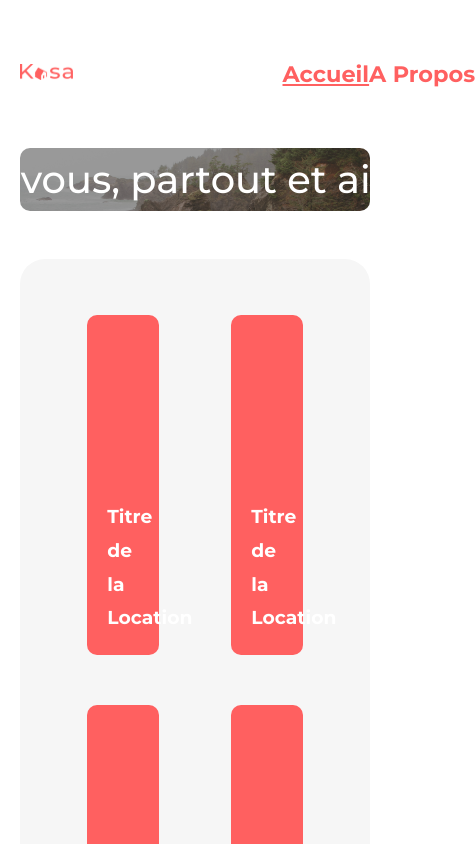
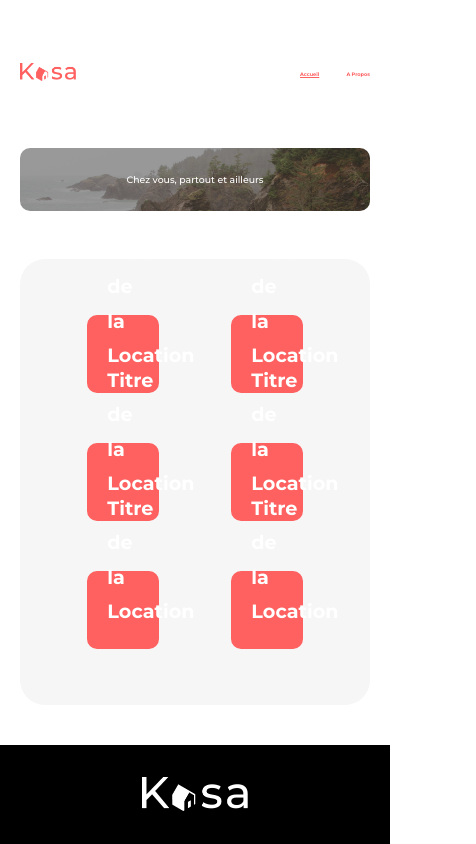
Before and after one commit to Kyuukai/kasa-projet, a React (Create React App) app: page / in a window 390 px wide. Shown: the top 844 px of the page, 476 px wide, since content can reach past the window. Built offline with nearby package versions, Linux system fonts and the light colour scheme.

Commit message:
finished collapse, fixed responsive

```diff
--- a/src/SCSS/components/banner.scss
+++ b/src/SCSS/components/banner.scss
@@ -17,7 +17,7 @@
         transform: translate(-50%, -50%);
         color: white;
         font-weight: 500;
-        font-size: 2.4rem;
+        font-size: 2.4vw;
         border-radius: 10px;
     }
 }
--- a/src/SCSS/components/card.scss
+++ b/src/SCSS/components/card.scss
@@ -3,7 +3,7 @@
     flex-direction: row;
     align-items: flex-end;
     width: 30%;
-    height: 340px;
+    height: 20vw;
     background-color: #ff6060;
     border-radius: 10px;
     color: white;
@@ -13,5 +13,6 @@
     &__title {
         width: 40%;
         line-height: 1.8em;
+        font-size: 1.2rem;
     }
 }
--- a/src/SCSS/components/collapse.scss
+++ b/src/SCSS/components/collapse.scss
@@ -17,7 +17,7 @@
         align-items: center;
         justify-content: center;
         border-radius: 10px;
-        transition-duration: 1s;
+        transition-duration: 0.5s;
         margin-bottom: 30px;
         padding: 20px;
     }
--- a/src/SCSS/components/header.scss
+++ b/src/SCSS/components/header.scss
@@ -19,10 +19,14 @@
         justify-content: space-between;
         white-space: nowrap;
         color: #ff6060;
-        font-size: 1.2rem;
+        font-size: 1.1vw;
 
         a:hover {
             text-decoration: underline;
         }
+
+        &__title {
+            display: flex;
+        }
     }
 }
--- a/src/components/Collapse.jsx
+++ b/src/components/Collapse.jsx
@@ -12,7 +12,7 @@ const Collapse = (props) => {
                 <h3 className='collapse__title'>{props.title}</h3>
                 <FontAwesomeIcon icon={isOpen ? faAngleUp : faAngleDown} className='collapse__icon' />
             </button>
-            <div className='collapse__content' style={isOpen == true ? { height: "auto", backgroundColor: "#F6F6F6" } : { height: "0px" }}>
+            <div className='collapse__content' style={isOpen == true ? { height: "auto", backgroundColor: "#F6F6F6" } : { height: "0px", padding: "0px" }}>
                 {props.content}
             </div>
         </div >
```
